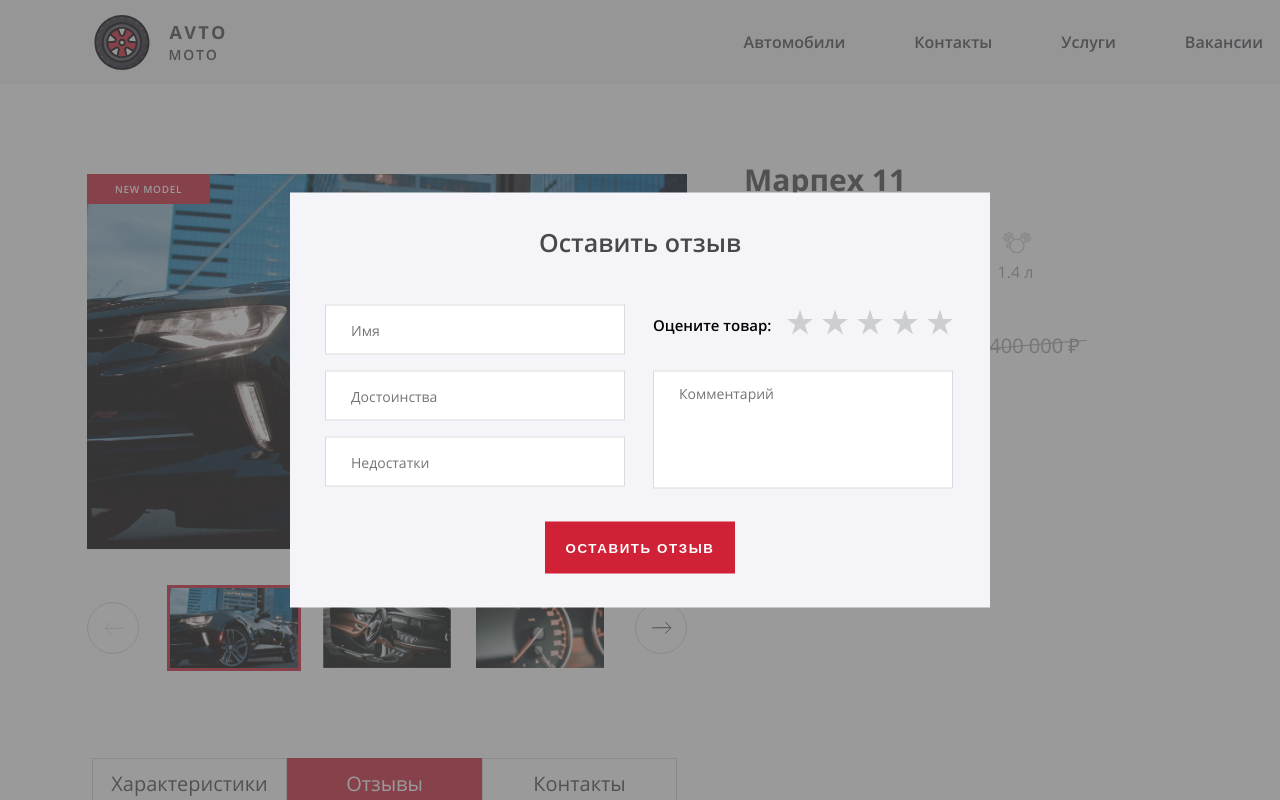
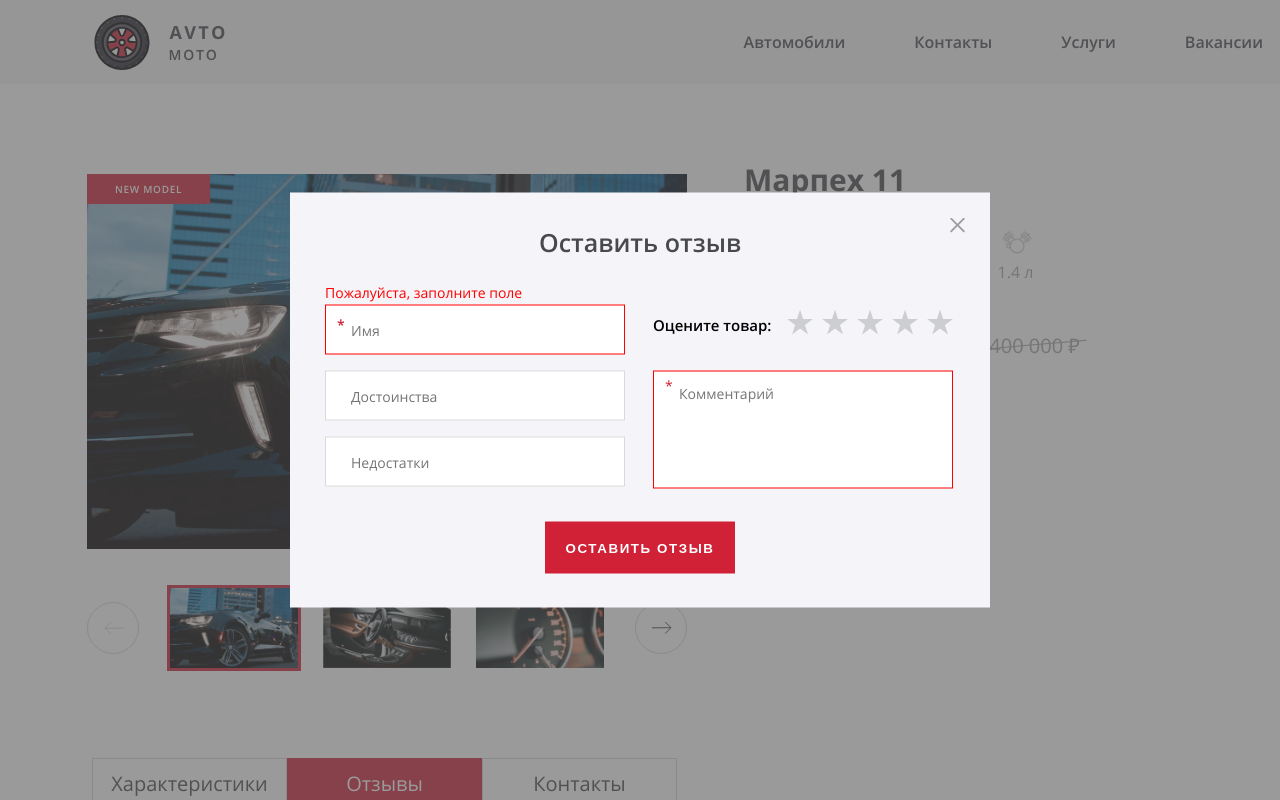
Before and after one commit to LxndrOghma/Avto-Moto, a React (Create React App) app in the folder avto-moto/: page / in a window 1280 px wide. Both pictures are taken after a click on the button "Отзывы". Shown: the top 800 px of the page. Built offline with nearby package versions, Linux system fonts and the light colour scheme.

Commit message:
Завершит стилизацию формы отправки отзыва

```diff
--- a/avto-moto/src/components/main/review-form/review-form.js
+++ b/avto-moto/src/components/main/review-form/review-form.js
@@ -10,7 +10,8 @@ function ReviewForm () {
         <h2 className='review-form__header'>Оставить отзыв</h2>
         <div className='review-form__inputs inputs-block'>
           <label className='inputs-block__label visually-hidden' htmlFor='name'>Имя</label>
-          <input className='inputs-block__input' id='name' name='name' type='text' placeholder='Имя'></input>
+          <input className='inputs-block__input' id='name' name='name' type='text' placeholder='Имя' required></input>
+          <span className='inputs-block__error'>Пожалуйста, заполните поле</span>
           <label className='inputs-block__label visually-hidden' htmlFor='advantages'>Достоинства</label>
           <input className='inputs-block__input' id='advantages' name='advantages' type='text' placeholder='Достоинства'></input>
           <label className='inputs-block__label visually-hidden' htmlFor='disadvantages'>Недостатки</label>
@@ -19,8 +20,12 @@ function ReviewForm () {
             <label className='inputs-block__label'>Оцените товар:</label>
             <RatingInputList />
           </div>
-          <textarea className='inputs-block__comment' name='comment' placeholder='Комментарий'></textarea>
+          <div className='inputs-block__comment-block'>
+            <label className=' visually-hidden' htmlFor='comment'>Комментарий</label>
+            <textarea className='inputs-block__comment' id='comment' name='comment' placeholder='Комментарий' required></textarea>
+          </div>
         </div>
+        <button className='inputs-block__exit-button' />
         <button className='inputs-block__button' type='submit' >Оставить отзыв</button>
       </form>
     </div>
--- a/avto-moto/src/components/main/review-form/review-form.scss
+++ b/avto-moto/src/components/main/review-form/review-form.scss
@@ -55,21 +55,63 @@
   color: $dark-grey;
 }
 
+.inputs-block__input:invalid {
+  border-color: $bright-red;
+}
+
 .inputs-block__rating {
   padding-top: 5px;
 }
 
 .inputs-block__label {
+  position: relative;
   font-weight: 600;
   font-size: 15px;
   line-height: 20px;
   padding-top: 5px;
   color: $black;
   margin-right: 16px;
+
+  &:first-of-type:before {
+    position: absolute;
+    content: '*';
+    top: 5px;
+    left: -316px;
+    color: $red;
+    font-size: 14px;
+    line-height: 20px;
+  }
+}
+
+.inputs-block__error {
+  display: none;
+}
+
+.inputs-block__input:invalid + .inputs-block__error {
+  display: block;
+  position: absolute;
+  color: $bright-red;
+  font-size: 14px;
+  line-height: 19px;
+  top: 90px;
+}
+
+.inputs-block__comment-block {
+  position: relative;
+  grid-row: 2 / 4 ;
+
+  &::before {
+    position: absolute;
+    content: '*';
+    top: 5px;
+    left: 12px;
+    color: $red;
+    font-size: 14px;
+    line-height: 20px;
+  }
 }
 
 .inputs-block__comment {
-  grid-row: 2 / 4 ;
   width: 300px;
   height: 118px;
   resize: none;
@@ -79,6 +121,31 @@
   font-size: 14px;
   line-height: 19px;
   color: $dark-grey;
+}
+
+.inputs-block__comment:invalid {
+  border-color: $bright-red;
+}
+
+.inputs-block__comment:invalid + .inputs-block__error {
+  display: block;
+  position: absolute;
+  color: $bright-red;
+  font-size: 14px;
+  line-height: 19px;
+  top: 0px;
+}
+
+.inputs-block__exit-button {
+  position: absolute;
+  cursor: pointer;
+  width: 15px;
+  height: 15px;
+  right: 25px;
+  top: 25px;
+  background-color: inherit;
+  border: none;
+  background-image: url(../../../assets/img/cross.svg);
 }
 
 .inputs-block__button {
--- a/avto-moto/src/styles/variables.scss
+++ b/avto-moto/src/styles/variables.scss
@@ -5,6 +5,7 @@ $darker-grey: #D7D9DF;
 $star-grey: #BDBEC2;
 $red: #D12136;
 $dark-red: #BD0C21;
+$bright-red: #FF0000;
 $dark-grey: #48494D;
 $shadow-grey: #585757;
 $darkest-grey: #1A212F;
```
Also changed, not shown: avto-moto/src/assets/img/cross.svg (added).
